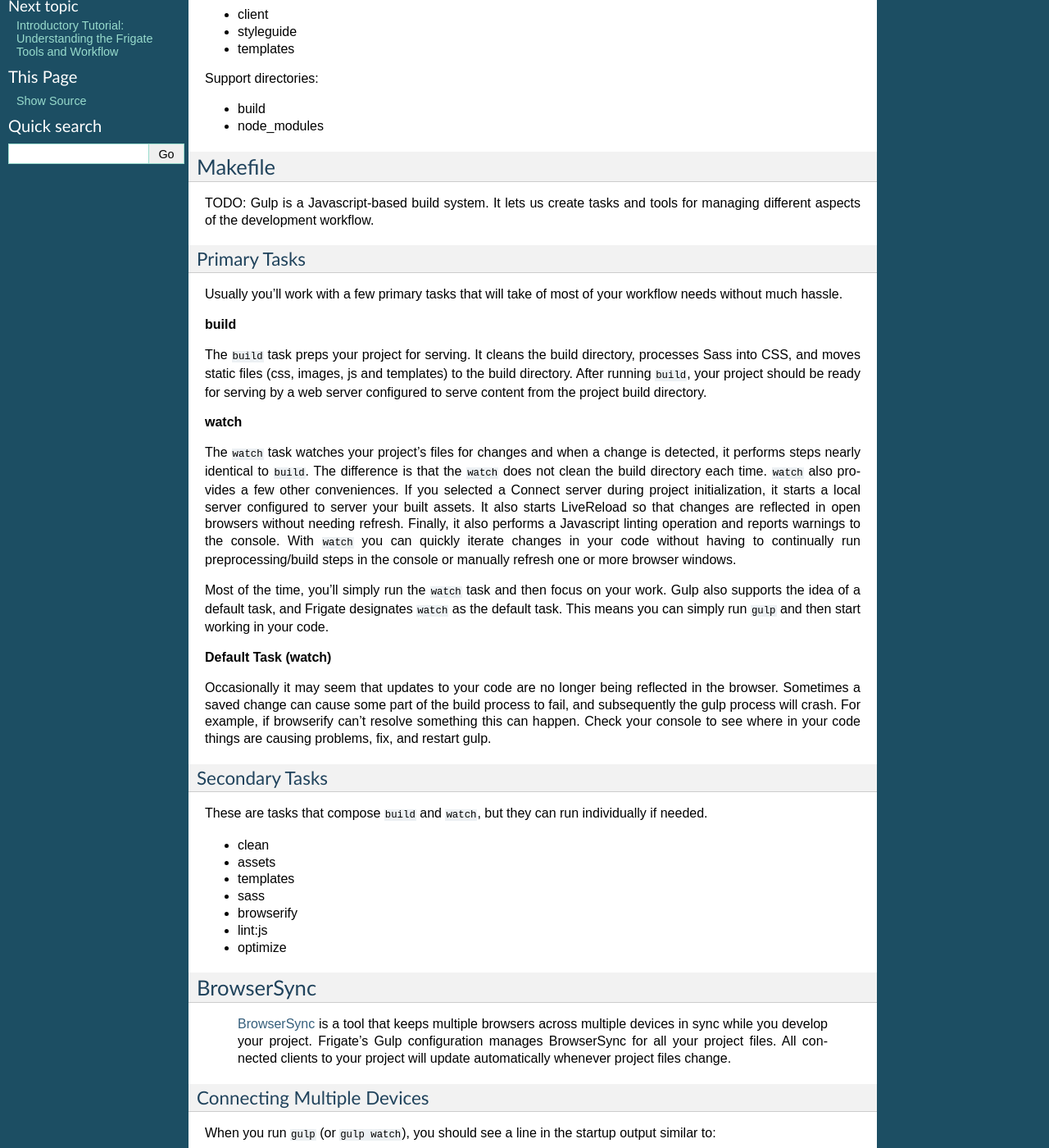
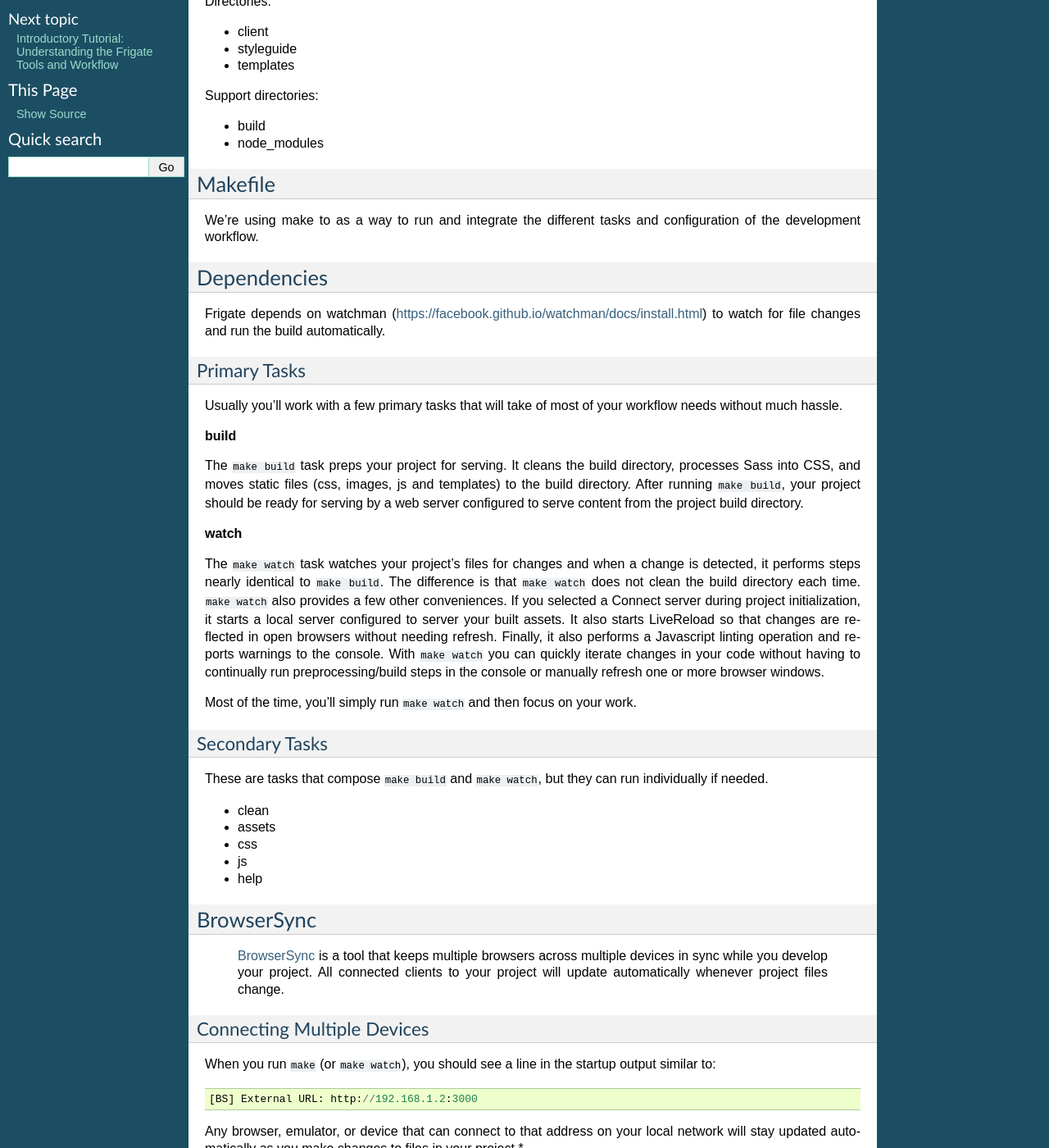
Before and after one commit to lincolnloop/generator-frigate, a Sphinx documentation site: the page built from docs/getting_started.rst, in a window 1280 px wide and 1400 px high, scrolled down 429 px. Shown: the whole window at 82% size. Built offline with Sphinx 7.4.7, drawn with Linux system fonts in a browser that asks for light colours; some of the changed text lies outside the part shown.

Commit message:
updated docs and version

```diff
--- a/docs/getting_started.rst
+++ b/docs/getting_started.rst
@@ -31,10 +32,17 @@ Support directories:
 Makefile
 ----
 
-TODO: Gulp is a Javascript-based build system. It lets us create tasks and tools for managing different aspects of the development workflow.
+We're using make to as a way to run and integrate the different tasks and configuration of the development workflow.
 
 
-.. _gulp_primary_tasks:
+
+Dependencies
+---------------
+
+Frigate depends on watchman (https://facebook.github.io/watchman/docs/install.html) to watch for file changes and run the build automatically.
+
+
+.. _primary_tasks:
 
 Primary Tasks
 ~~~~~~~~~~~~~
@@ -43,37 +51,31 @@ Usually you'll work with a few primary tasks that will take of most of your work
 
 **build**
 
-The ``build`` task preps your project for serving. It cleans the build directory, processes Sass into CSS, and moves static files (css, images, js and templates) to the build directory. After running ``build``, your project should be ready for serving by a web server configured to serve content from the project build directory.
+The ``make build`` task preps your project for serving. It cleans the build directory, processes Sass into CSS, and moves static files (css, images, js and templates) to the build directory. After running ``make build``, your project should be ready for serving by a web server configured to serve content from the project build directory.
 
 **watch**
 
-The ``watch`` task watches your project's files for changes and when a change is detected, it performs steps nearly identical to ``build``. The difference is that the ``watch`` does not clean the build directory each time. ``watch`` also provides a few other conveniences. If you selected a Connect server during project initialization, it starts a local server configured to server your built assets. It also starts LiveReload so that changes are reflected in open browsers without needing refresh. Finally, it also performs a Javascript linting operation and reports warnings to the console. With ``watch`` you can quickly iterate changes in your code without having to continually run preprocessing/build steps in the console or manually refresh one or more browser windows.
+The ``make watch`` task watches your project's files for changes and when a change is detected, it performs steps nearly identical to ``make build``. The difference is that ``make watch`` does not clean the build directory each time. ``make watch`` also provides a few other conveniences. If you selected a Connect server during project initialization, it starts a local server configured to server your built assets. It also starts LiveReload so that changes are reflected in open browsers without needing refresh. Finally, it also performs a Javascript linting operation and reports warnings to the console. With ``make watch`` you can quickly iterate changes in your code without having to continually run preprocessing/build steps in the console or manually refresh one or more browser windows.
 
-Most of the time, you'll simply run the ``watch`` task and then focus on your work. Gulp also supports the idea of a default task, and Frigate designates ``watch`` as the default task. This means you can simply run ``gulp`` and then start working in your code.
-
-**Default Task (watch)**
-
-Occasionally it may seem that updates to your code are no longer being reflected in the browser. Sometimes a saved change can cause some part of the build process to fail, and subsequently the gulp process will crash. For example, if browserify can't resolve something this can happen. Check your console to see where in your code things are causing problems, fix, and restart gulp.
+Most of the time, you'll simply run ``make watch`` and then focus on your work.
 
 
 Secondary Tasks
 ~~~~~~~~~~~~~~~
 
-These are tasks that compose ``build`` and ``watch``, but they can run individually if needed.
+These are tasks that compose ``make build`` and ``make watch``, but they can run individually if needed.
 
 * clean
 * assets
-* templates
-* sass
-* browserify
-* lint:js
-* optimize
+* css
+* js
+* help
 
 
 BrowserSync
 ------------
 
- `BrowserSync`_ is a tool that keeps multiple browsers across multiple devices in sync while you develop your project. Frigate's Gulp configuration manages BrowserSync for all your project files. All connected clients to your project will update automatically whenever project files change.
+ `BrowserSync`_ is a tool that keeps multiple browsers across multiple devices in sync while you develop your project. All connected clients to your project will update automatically whenever project files change.
 
   .. _BrowserSync: http://www.browsersync.io/
 
@@ -81,7 +83,7 @@ BrowserSync
 Connecting Multiple Devices
 ~~~~~~~~~~~~~~~~~~~~~~~~~~~
 
-When you run ``gulp`` (or ``gulp watch``), you should see a line in the startup output similar to::
+When you run ``make`` (or ``make watch``), you should see a line in the startup output similar to::
 
   [BS] External URL: http://192.168.1.2:3000
 
--- a/package.json
+++ b/package.json
@@ -1,6 +1,6 @@
 {
   "name": "generator-frigate",
-  "version": "0.5.6",
+  "version": "0.7.0",
   "description": "Yeoman generator with browserify, libsass, React and BrowserSync",
   "repository": {
     "type": "git",
```
Also changed, not shown: other parts of docs/getting_started.rst (+2 -1 lines), docs/tutorial.rst (+4 -11 lines), 2 other files.
